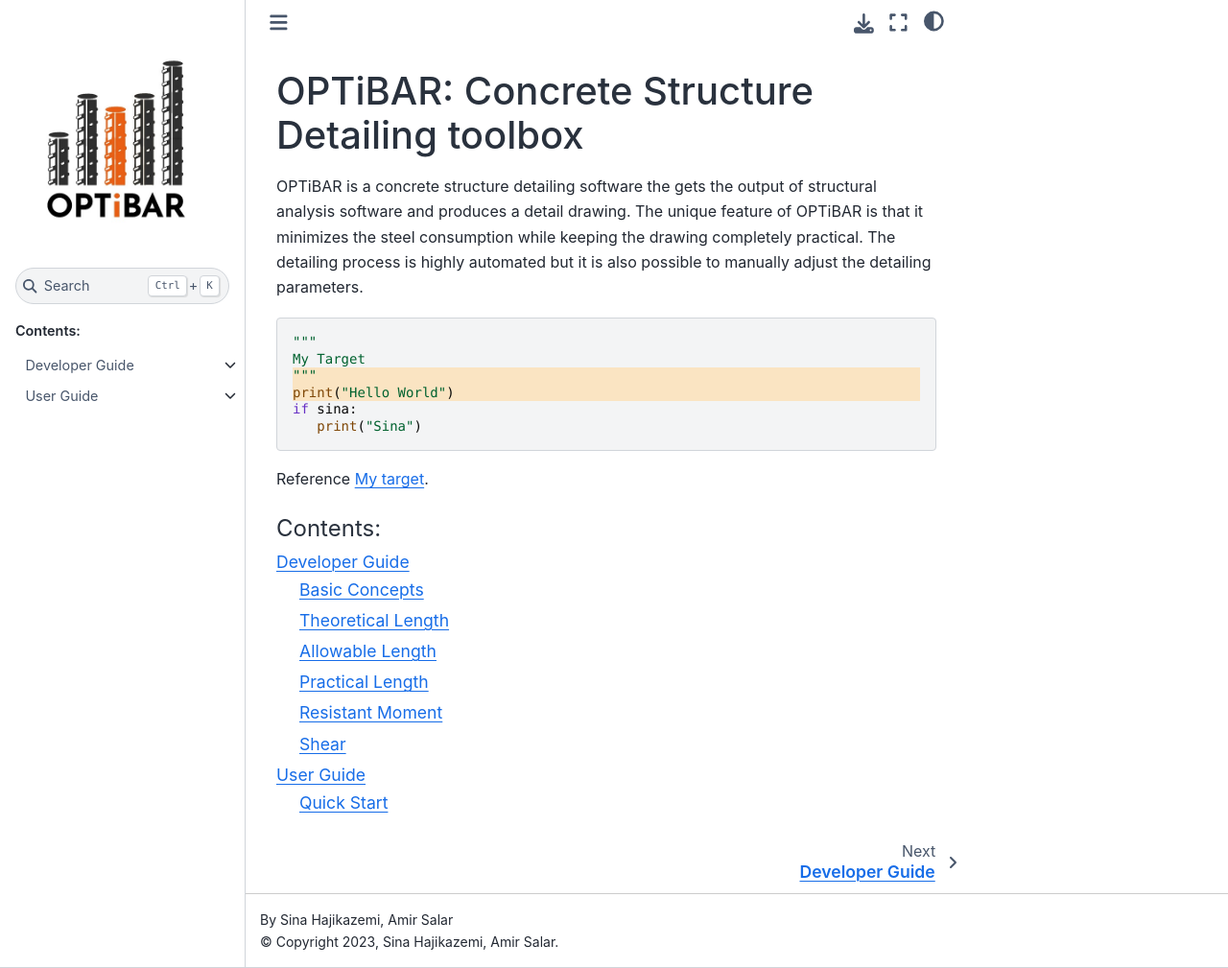
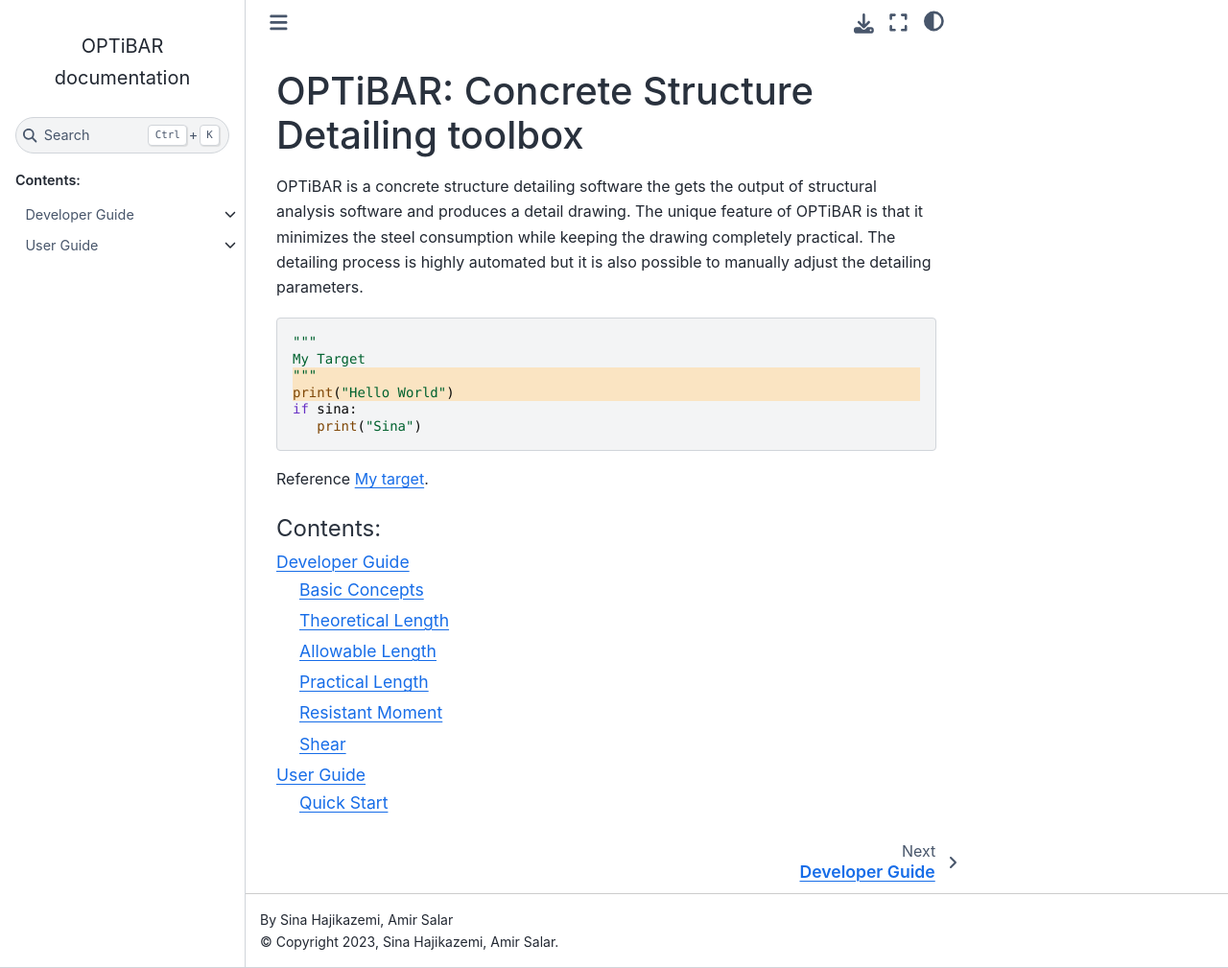
Before and after one commit to OPTiBAR/OPTiBAR, a Sphinx documentation site: the page built from docs/source/index.rst, in a window 1280 px wide and 1009 px high. Shown: the whole window at 96% size. Built offline with Sphinx 7.4.7 and the Sphinx Book theme 1.1.4, drawn with Linux system fonts in a browser that asks for light colours.

Commit message:
logo removed

```diff
--- a/docs/source/conf.py
+++ b/docs/source/conf.py
@@ -23,5 +23,5 @@
 # https://www.sphinx-doc.org/en/master/usage/configuration.html#options-for-html-output
 
 html_theme = 'sphinx_book_theme'
-html_static_path = ['_static']
-html_logo = "_static/logo.png"
+# html_static_path = ['_static']
+# html_logo = "_static/logo.png"
```
